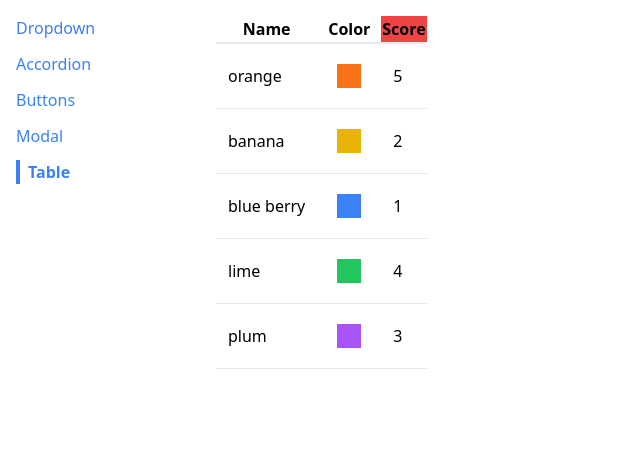
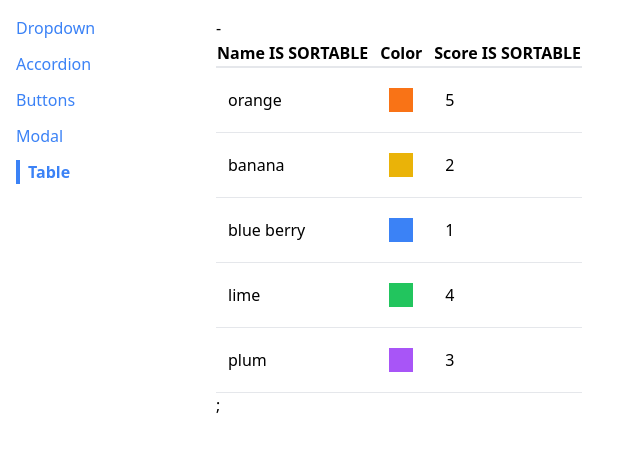
Before and after one commit to ElSmith7/react-menu-components, a React (Create React App) app: page /table in a window 1280 px wide. Shown: the top 452 px of the page, without its empty margins (0-640 px from the left). Built offline with nearby package versions, Linux system fonts and the light colour scheme.

Commit message:
implemented sortedTable component
Acts as an intermediate component which allows data and config objects to be sorted with out being manipulated and display as sorted on the table component!

```diff
--- /dev/null
+++ b/src/components/SortableTable.js
@@ -0,0 +1,60 @@
+import { useState } from "react";
+import Table from "./Table";
+
+function SortableTable(props) {
+  const [sortOrder, setSortOrder] = useState(null);
+  const [sortBy, setSortBy] = useState(null);
+  const { config, data } = props;
+
+  const handleClick = (label) => {
+    if (sortOrder === null) {
+      setSortOrder("asc");
+      setSortBy(label);
+    } else if (sortOrder === "asc") {
+      setSortOrder("dec");
+      setSortBy(label);
+    } else if (sortOrder === "dec") {
+      setSortOrder(null);
+      setSortBy(null);
+    }
+  };
+
+  const updatedConfig = config.map((column) => {
+    if (!column.sortValue) {
+      return column;
+    }
+    return {
+      ...column,
+      header: () => (
+        <th onClick={() => handleClick(column.label)}>
+          {column.label} IS SORTABLE
+        </th>
+      ),
+    };
+  });
+  let sortedData = data;
+  if (sortBy && sortOrder) {
+    const { sortValue } = config.find((column) => column.label === sortBy);
+    sortedData = [...data].sort((a, b) => {
+      const valueA = sortValue(a);
+      const valueB = sortValue(b);
+      const reverseOrder = sortOrder === "asc" ? 1 : -1;
+
+      if (typeof valueA === "string") {
+        return valueA.localeCompare(valueB) * reverseOrder;
+      } else {
+        return (valueA - valueB) * reverseOrder;
+      }
+    });
+  }
+
+  return (
+    <div>
+      {" "}
+      {sortOrder} - {sortBy}
+      <Table {...props} data={sortedData} config={updatedConfig} />;
+    </div>
+  );
+}
+
+export default SortableTable;
--- a/src/components/Table.js
+++ b/src/components/Table.js
@@ -15,7 +15,7 @@
       </tr>
     );
   });
-  let renderedHeadings = config.map((column) => {
+  let renderedColumns = config.map((column) => {
     if (column.header) {
       return <Fragment key={column.label}>{column.header()}</Fragment>;
     }
@@ -25,7 +25,7 @@
   return (
     <table className="table-auto border-spacing-2">
       <thead>
-        <tr className="border-b-2">{renderedHeadings}</tr>
+        <tr className="border-b-2">{renderedColumns}</tr>
       </thead>
       <tbody>{renderedRows}</tbody>
     </table>
--- a/src/pages/TablePage.js
+++ b/src/pages/TablePage.js
@@ -1,4 +1,5 @@
 import Table from "../components/Table";
+import SortableTable from "../components/SortableTable";
 
 function TablePage() {
   const data = [
@@ -9,7 +10,11 @@
     { name: "plum", color: "bg-purple-500", score: 3 },
   ];
   const config = [
-    { label: "Name", render: (fruit) => fruit.name },
+    {
+      label: "Name",
+      render: (fruit) => fruit.name,
+      sortValue: (fruit) => fruit.name,
+    },
     {
       label: "Color",
       render: (fruit) => <div className={`p-3 m-2 ${fruit.color}`} />,
@@ -17,7 +22,7 @@
     {
       label: "Score",
       render: (fruit) => fruit.score,
-      header: () => <th className="bg-red-500">Score</th>,
+      sortValue: (fruit) => fruit.score,
     },
   ];
 
@@ -26,7 +31,7 @@
   };
   return (
     <div>
-      <Table keyFn={keyFn} data={data} config={config} />
+      <SortableTable keyFn={keyFn} data={data} config={config} />
     </div>
   );
 }
```
